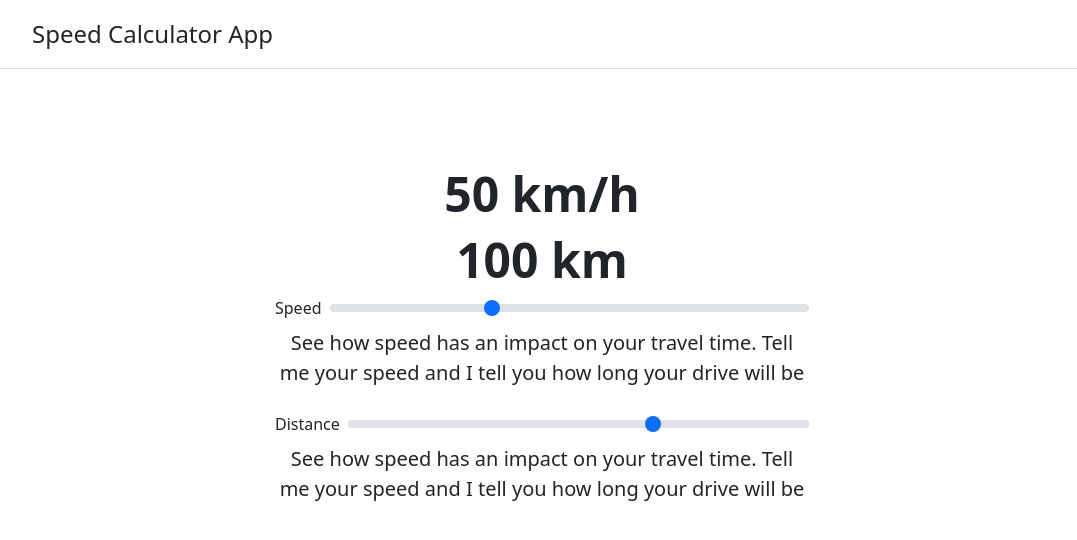
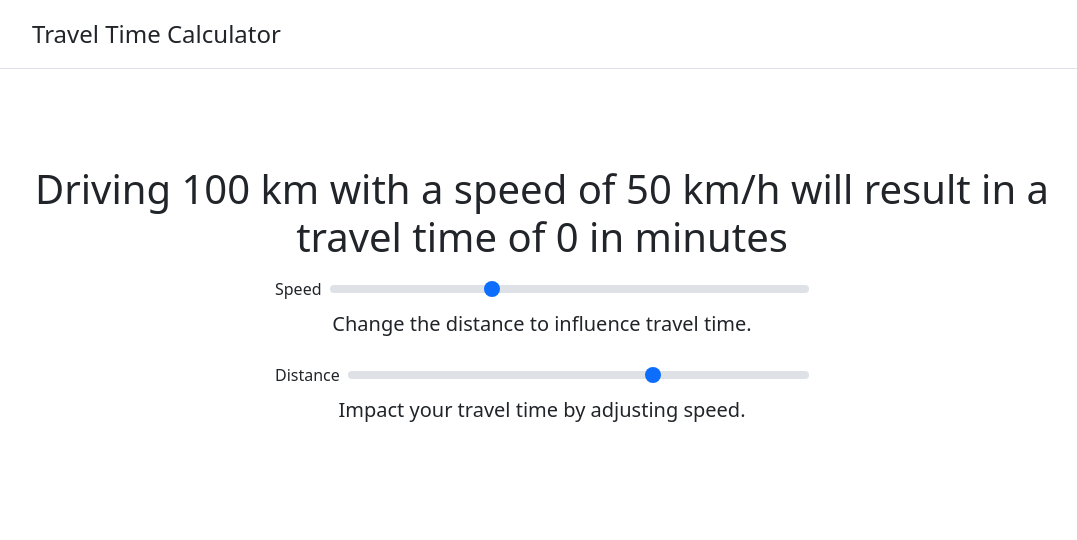
Before and after one commit to moskv08/Speed-Calculator-App, an Angular app in the folder ui-speedcalculator-angular/: page / in a window 1280 px wide. Shown: the top 540 px of the page, without its empty margins (98-1175 px from the left). Built offline with nearby package versions, Linux system fonts and the light colour scheme.

Commit message:
Consume calc service

```diff
--- a/ui-speedcalculator-angular/src/app/app.component.html
+++ b/ui-speedcalculator-angular/src/app/app.component.html
@@ -3,37 +3,30 @@
     <a href="/" class="d-flex align-items-center mb-3 mb-md-0 me-md-auto text-dark text-decoration-none">
       <svg class="bi me-2" width="40" height="32">
         <use xlink:href="#bootstrap" /></svg>
-      <span class="fs-4">Speed Calculator App</span>
+      <span class="fs-4">Travel Time Calculator</span>
     </a>
   </header>
 
   <!-- CONTENT -->
   <div class="px-4 py-5 my-5 text-center">
-    <h1 class="display-5 fw-bold">{{ speed }} km/h</h1>
-    <h1 class="display-5 fw-bold">{{ distance }} km</h1>
+    <p class="display-6">Driving <span>{{ distance }} km</span> with a speed of <span>{{ speed }}</span> km/h will result in a travel time of <span>{{ travelTime }} in minutes</span></p>
 
     <div class="col-lg-6 mx-auto">
-
       <div class="d-grid gap-2 d-sm-flex justify-content-sm-center">
         <label for="customRange1" class="form-label">Speed</label>
         <input type="range" class="form-range" id="speedRange" min="0" max="150" value="50"
           (input)="setSpeed($event.target.value)">
       </div>
-      <p class="lead mb-4">See how speed has an impact on your travel time. Tell me your speed and I tell you how long
-        your drive will be</p>
+      <p class="lead mb-4">Change the distance to influence travel time.</p>
     </div>
 
     <div class="col-lg-6 mx-auto">
-
       <div class="d-grid gap-2 d-sm-flex justify-content-sm-center">
-        <!-- <button type="button" class="btn btn-primary btn-lg px-4 me-sm-3">Primary button</button>
-        <button type="button" class="btn btn-outline-secondary btn-lg px-4">Secondary</button> -->
-        <label for="customRange1" class="form-label">Distance</label>
+        <label for="distanceRange" class="form-label">Distance</label>
         <input type="range" class="form-range" id="distanceRange" min="0" max="150" value="100"
           (input)="setDistance($event.target.value)">
       </div>
-      <p class="lead mb-4">See how speed has an impact on your travel time. Tell me your speed and I tell you how long
-        your drive will be</p>
+      <p class="lead mb-4">Impact your travel time by adjusting speed.</p>
     </div>
   </div>
 </div>
--- a/ui-speedcalculator-angular/src/app/app.component.ts
+++ b/ui-speedcalculator-angular/src/app/app.component.ts
@@ -1,4 +1,5 @@
 import { Component } from '@angular/core';
+import { CalculatorService } from './services/calculator.service';
 
 @Component({
   selector: 'app-root',
@@ -8,25 +9,28 @@ import { Component } from '@angular/core';
 export class AppComponent {
   distance: number;
   speed: number;
+  travelTime: number;
 
-  constructor() {
-    this.speed = 50
-    this.distance = 100
+  constructor(private service: CalculatorService) {
+    this.speed = 50;
+    this.distance = 100;
+    this.travelTime = 0;
   }
 
   ngOnInit(){ }
 
   setSpeed(speed: number) {
-    if(speed < 0 || speed < 150) {
+    if(speed < 0 || speed > 150) {
       console.log('Something went wrong.')
     }
 
     this.speed = speed;
-
+    this.travelTime = this.service.calculateTravelTime(this.speed, this.distance)
   }
 
   setDistance(distance: number) {
     this.distance = distance;
+    this.travelTime = this.service.calculateTravelTime(this.speed, this.distance)
   }
 
 }
```
